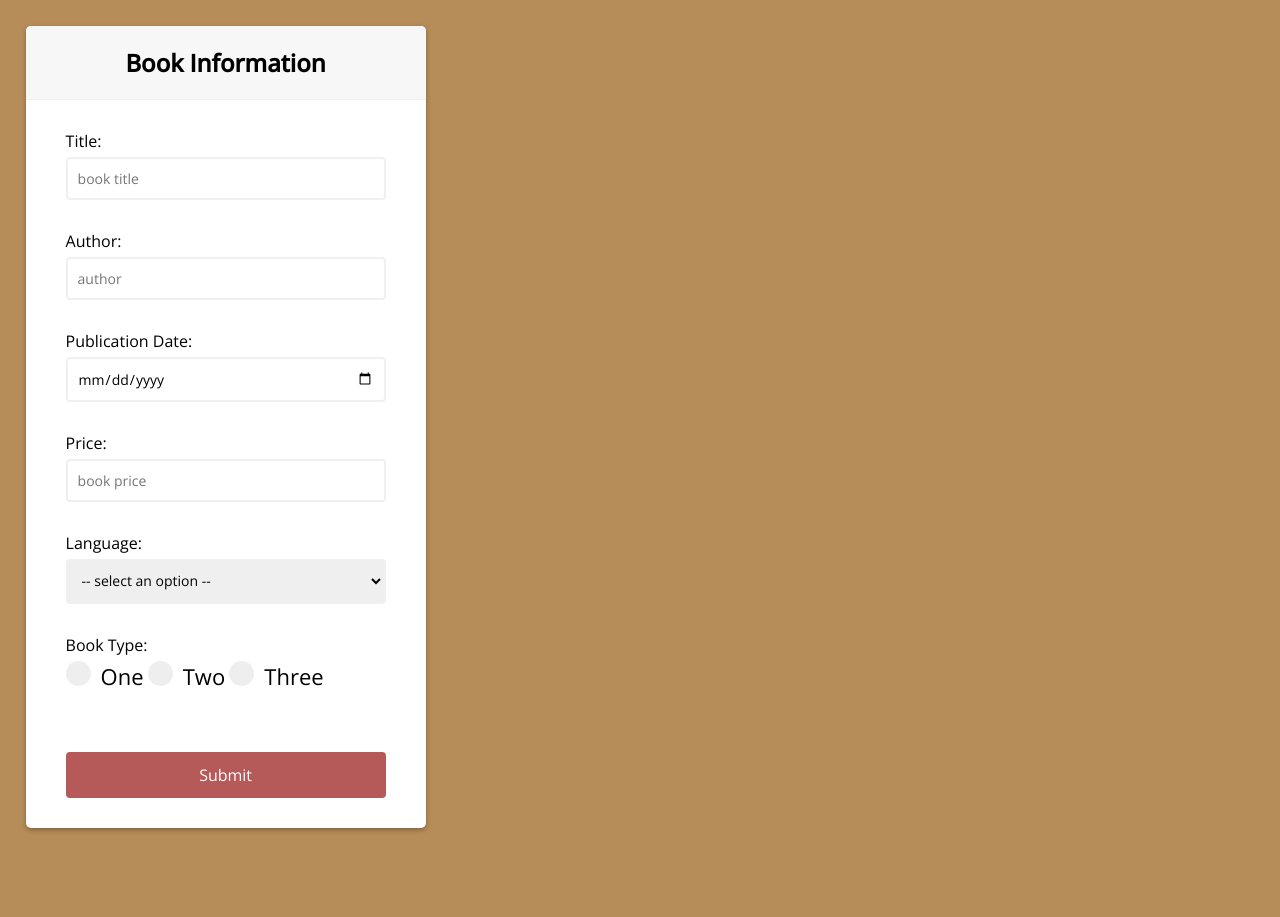
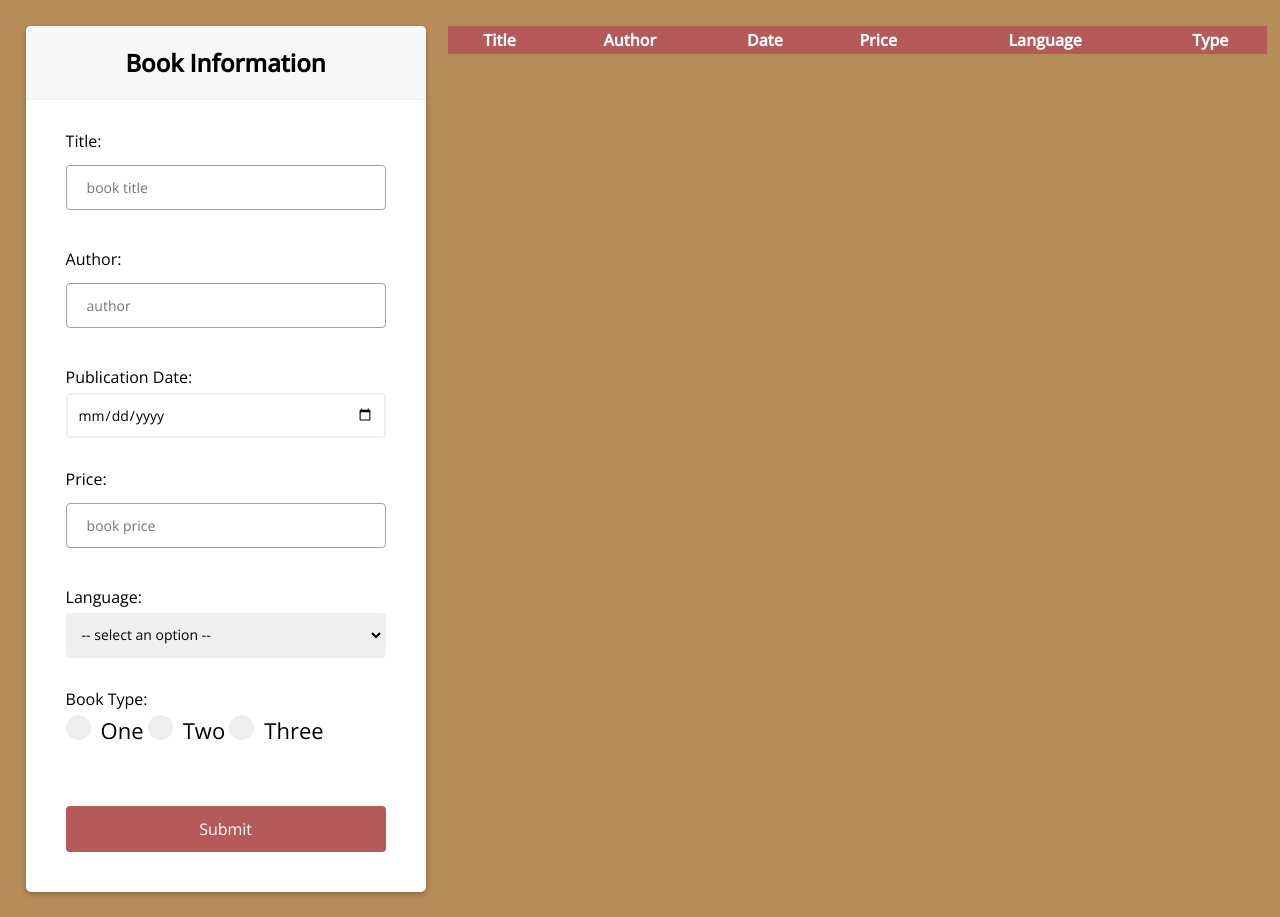
Before and after one commit to adilchergui69/BR7, a plain HTML site: page index.html in a window 1280 px wide. Before the commit the page ends 853 px from the top, so only its background shows below. Drawn offline with nearby package versions, Linux system fonts and the light colour scheme; a web font is replaced by a local one.

Commit message:
TABLE VR1

```diff
--- a/index.html
+++ b/index.html
@@ -12,6 +12,22 @@
     <link href="https://fonts.googleapis.com/css2?family=Oswald&display=swap" rel="stylesheet">
 </head>
 <body>
+
+    <table class="list" id="storeList">
+        <thead>
+            <tr>
+                <th>Title</th>
+                <th>Author</th>
+                <th>Date</th>
+                <th>Price</th>
+                <th>Language</th>
+                <th>Type</th>
+            </tr>
+        </thead>
+        <tbody>
+
+        </tbody>
+    </table>
 
     <div class="container">
         <div class="header">
--- a/style.css
+++ b/style.css
@@ -382,3 +382,77 @@ button:hover{
 		right: 10px;
 	}
 }
+
+
+
+table{
+    width: 80%;
+    background: #b65959;
+}
+
+table.list{
+    text-align: center;
+    width: 64%;
+	position: absolute;
+	left: 35%;
+
+}
+
+td{
+    border: 1px solid rgb(204,200,200);
+    text-align: left;
+    padding: 8px 15px;
+}
+
+tr:nth-child(even), table.list thread> tr{
+    background-color: rgb(204,200,200);
+}
+
+input[type="text"],input[type="number"]{
+    width:100%;
+    padding:12px 20px;
+    margin:8px 0;
+    display: inline-block;
+    border: 1px solid rgb(165,161,161);
+    border-radius: 4px;
+}
+
+input[type="submit"],input[type="reset"]{
+    background: #eee;
+    padding:6px 12px;
+    margin:15px 0 10px;
+    display: inline-block;
+    border: none;
+    border-radius: 30px;
+    font-size: 1rem;
+    cursor: pointer;
+    outline: none;
+}
+
+input[type="submit"]:hover{
+    background: #4b99d8;
+}
+
+input[type="reset"]:hover{
+    background: #4b99d8;
+}
+
+button{
+    background: #eee;
+    padding:6px 12px;
+    margin:15px 0 10px;
+    display: inline-block;
+    border: none;
+    border-radius: 30px;
+    font-size: 1rem;
+    cursor: pointer;
+    outline: none;
+}
+
+button:hover{
+    background:#4b99d8 ;
+}
+
+th {
+	color: white;
+}
```
